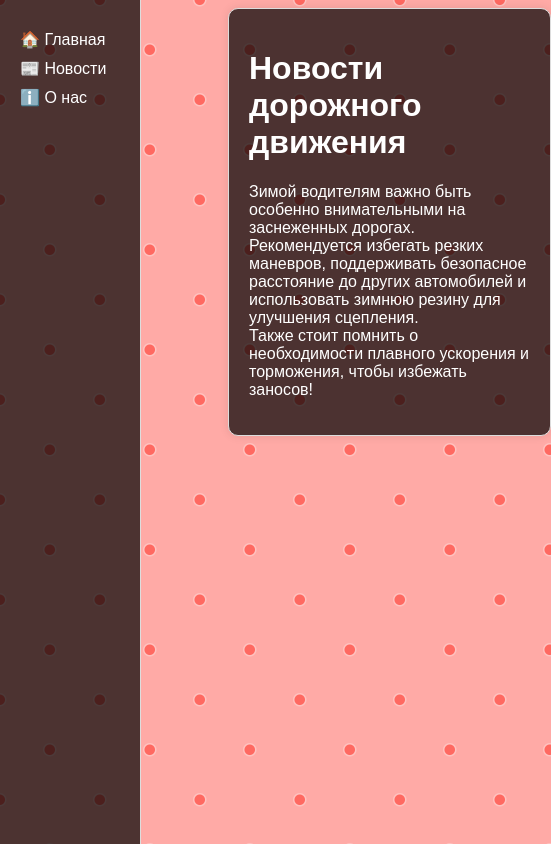
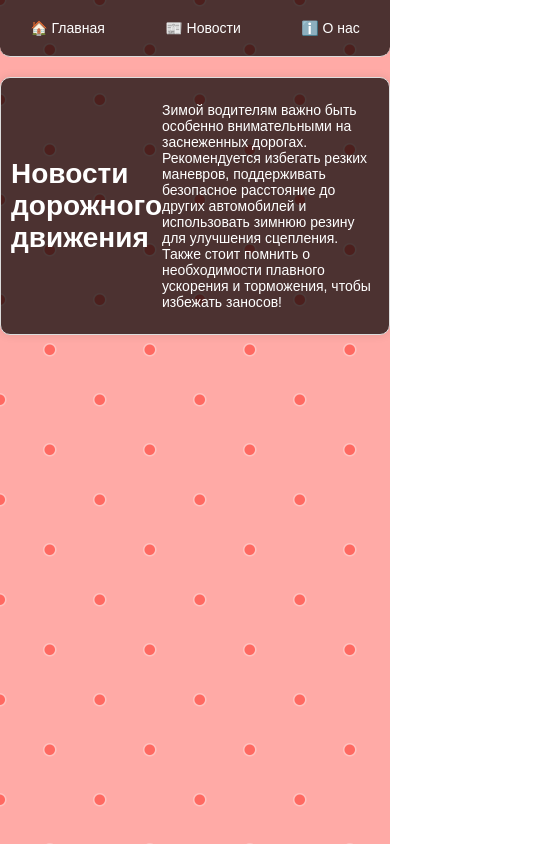
Before and after one commit to Dott-rus/dont-mind, a plain HTML site: page news/index.html in a window 390 px wide. Shown: the whole page, 551 px wide, since content can reach past the window. Drawn offline with Linux system fonts and the light colour scheme.

Commit message:
`Refactor HTML and CSS for about and news pages, add meta viewport tag, and update sidebar styles.`

```diff
--- a/css/styles.css
+++ b/css/styles.css
@@ -1,31 +1,24 @@
-/* main/static/main/styles.css */
-
 body {
-    background-image: url('/img/Group\ 1.png');
-    background-size: cover; /* Заставляет изображение занимать весь экран */
+    background-image: url('/img/Group%201.png');
     background-size: 100px;
-    background-repeat: repeat; /* Не повторяет изображение */
-    color: white; /* Цвет текста */
-    font-family: Arial, sans-serif; /* Шрифт */
+    background-repeat: repeat;
+    color: white;
+    font-family: Arial, sans-serif;
+    margin: 0;
+    padding: 0;
 }
 
+/* Sidebar */
 .sidebar {
     position: fixed;
     left: 0;
     top: 0;
     width: 100px;
     height: 100%;
-    background-color: rgba(0, 0, 0, 0.7); /* Полупрозрачный фон для боковой панели */
+    background-color: rgba(0, 0, 0, 0.7);
     padding: 20px;
     border-right: 1px solid #ddd;
-}
-
-div.content {
-    background-color: rgba(0, 0, 0, 0.7); /* Цвет фона */
-    padding: 20px; /* Внутренние отступы */
-    border: 1px solid #ddd;
-    border-radius: 10px; /* Закругленные углы */
-    box-shadow: 0 0 10px rgba(0,0,0,0.1); /* Тень */
+    overflow-y: auto;
 }
 
 .sidebar a {
@@ -35,25 +28,109 @@ div.content {
     margin: 10px 0;
 }
 
+/* Контент */
 .content {
-    margin-left: 220px; /* Отступ для контента */
+    margin-left: 140px; /* 100px width + 20px*2 padding = 140px */
     padding: 20px;
+    background-color: rgba(0, 0, 0, 0.7);
+    border: 1px solid #ddd;
+    border-radius: 10px;
+    box-shadow: 0 0 10px rgba(0,0,0,0.1);
 }
 
-p a:link{
+/* Кнопка */
+.button {
+    display: block;
+    margin: 10px 0;
+    border: none;
+    cursor: pointer;
+    transition: transform 0.3s ease;
+}
+
+.button:hover {
+    transform: translateX(10px);
+}
+
+/* Ссылки в <p> */
+p a:link {
     color: white;
 }
 
-p a:visited{
+p a:visited {
     color: #ffaaa6;
 }
 
-.button {
-    border: none;
-    cursor: pointer;
-    transition: transform 0.3s ease;
-  }
+/* Адаптив */
+@media (max-width: 768px) {
+    .sidebar {
+        position: relative;
+        width: 100%;
+        height: auto;
+        border-right: none;
+        border-bottom: 1px solid #ddd;
+        padding: 10px 0;
+        display: flex;
+        justify-content: space-around;
+    }
 
-  .button:hover {
-    transform: translateX(10px); /* Смещение вправо на 10px */
-  }
+    .sidebar a {
+        margin: 0;
+        padding: 10px;
+        flex-grow: 1;
+        text-align: center;
+    }
+
+    .button:hover {
+        transform: none;
+    }
+
+
+
+    .content {
+        margin-left: 0;
+        padding: 10px;
+    }
+}
+
+@media (max-width: 480px) {
+    body {
+        font-size: 14px;
+    }
+
+    .button:hover {
+        transform: none;
+    }
+
+    .content {
+        display: flex;
+        justify-content: center;
+        align-items: center;
+    }
+}
+
+
+.content {
+    margin-left: calc(140px + 20px);
+    margin-top: 20px;        /* отступ сверху */
+    margin-right: 20px;      /* отступ справа */
+    padding: 20px;
+    background-color: rgba(0, 0, 0, 0.7);
+    border: 1px solid #ddd;
+    border-radius: 10px;
+    box-shadow: 0 0 10px rgba(0,0,0,0.1);
+}
+
+/* Мобильная версия */
+@media (max-width: 768px) {
+    .content {
+        margin: 20px 0 0 0;  /* только верхний отступ */
+        padding: 10px;
+
+    }
+
+    .sidebar{border-bottom-left-radius: 10px;
+        border-bottom-right-radius: 10px;}
+
+
+
+}
--- a/news/index.html
+++ b/news/index.html
@@ -3,15 +3,10 @@
 <html lang="ru">
 <head>
     <meta charset="UTF-8">
+    <meta name="viewport" content="width=device-width, initial-scale=1.0">
     <title>Новости дорожного движения</title>
+    <link rel="stylesheet" href="../css/styles.css">
 
-
-    <style>
-        body { font-family: Arial, sans-serif; }
-        .sidebar { float: left; width: 20%; }
-        .content { float: left; width: 75%; }
-        .button { display: block; margin: 10px 0; }
-    </style>
 </head>
 <body>
     <div class="sidebar">
@@ -19,13 +14,11 @@
         <a class="button" href="/news">📰 Новости</a>
         <a class="button" href="/about">ℹ️ О нас</a>
     </div>
-    <link rel="stylesheet" href="../css/styles.css">
     <div class="content">
         <h1>Новости дорожного движения</h1>
         <p>Зимой водителям важно быть особенно внимательными на заснеженных дорогах.<br>
             Рекомендуется избегать резких маневров, поддерживать безопасное расстояние до других автомобилей и использовать зимнюю резину для улучшения сцепления.<br>
             Также стоит помнить о необходимости плавного ускорения и торможения, чтобы избежать заносов!</p>
-
     </div>
 </body>
- </html>
+</html>
```
Also changed, not shown: about/index.html (+3 -10 lines), index.html (+1 -0 lines).
